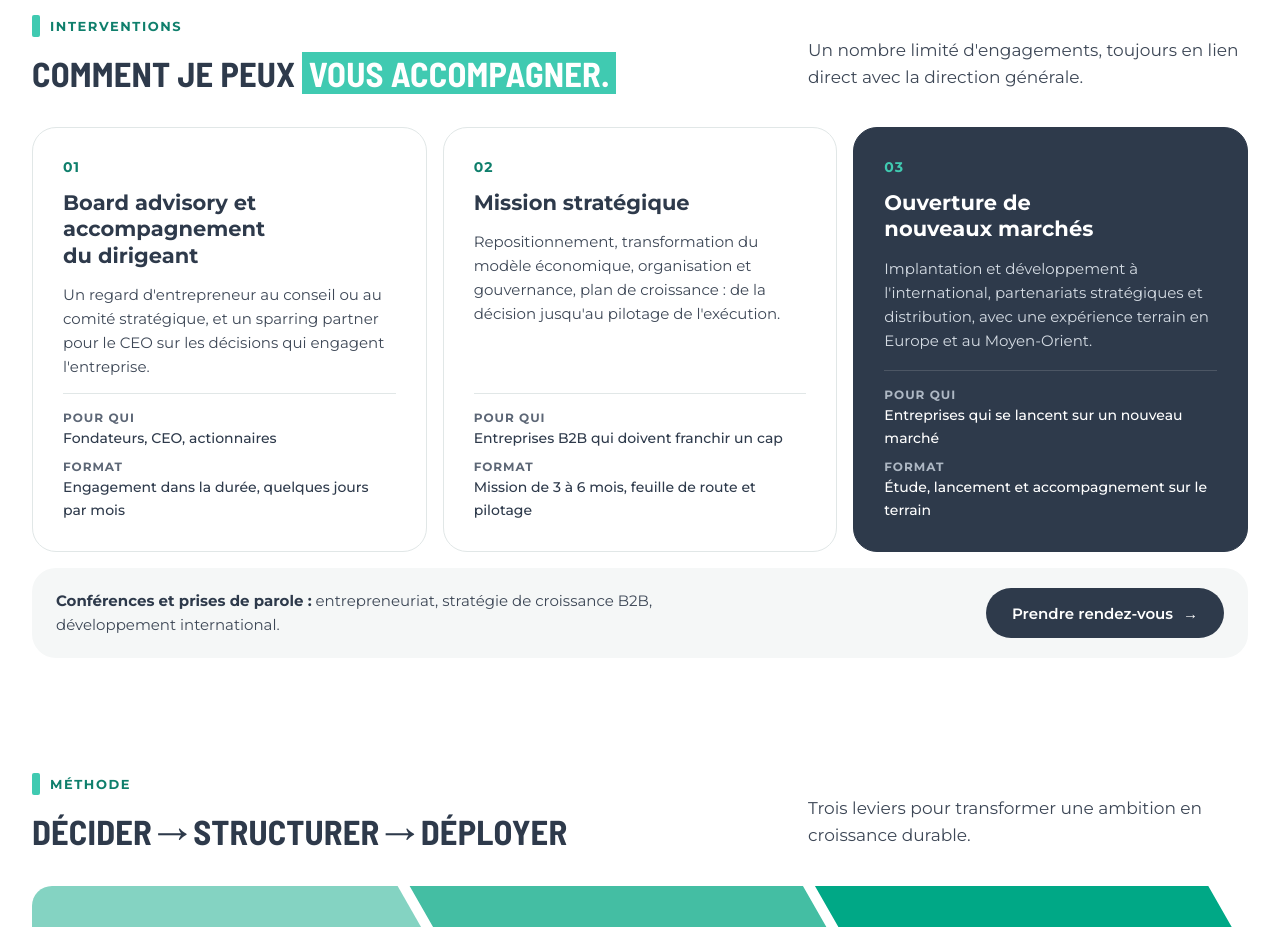
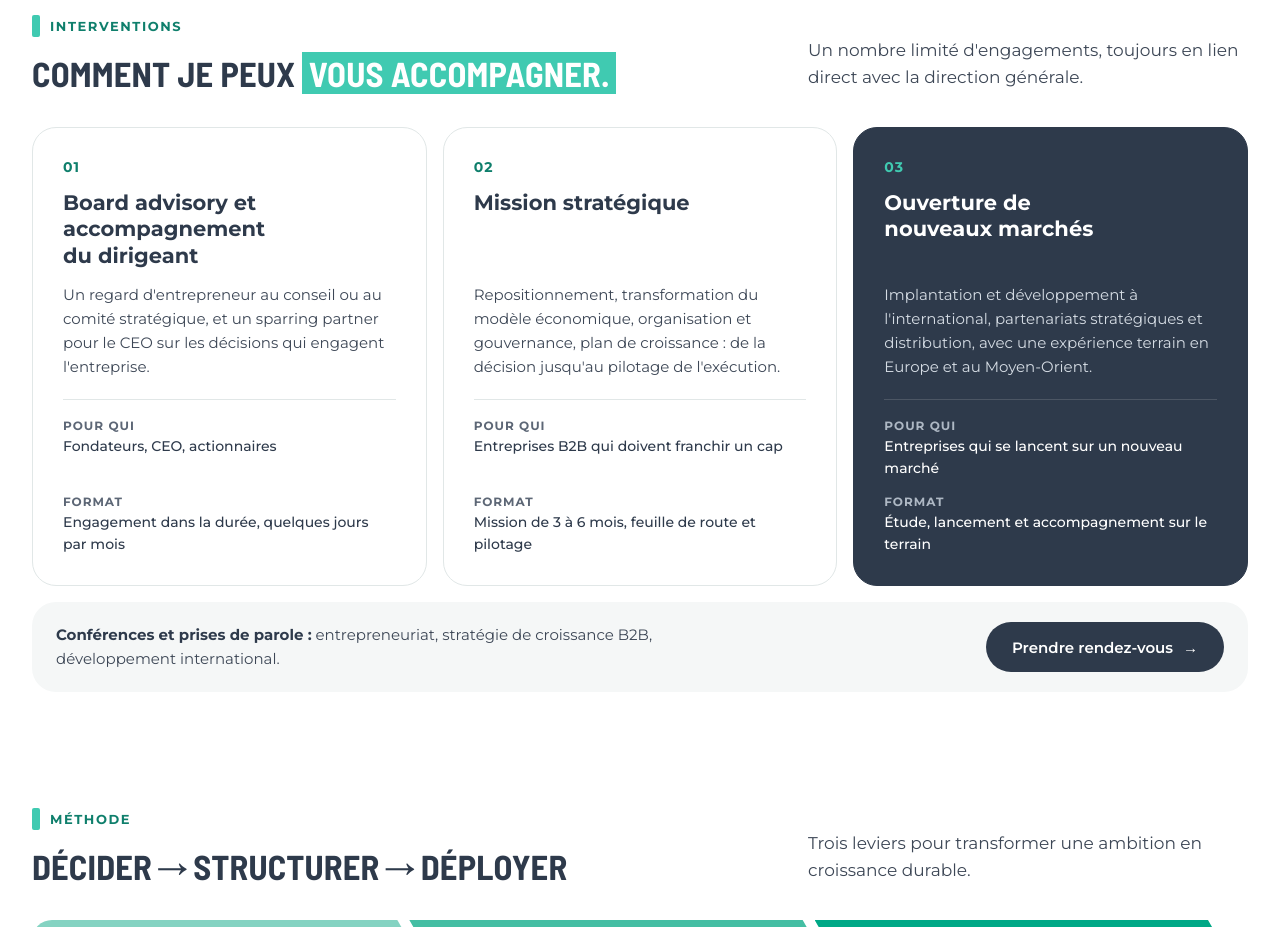
Before and after one commit to vincent947/landing-page-vincent, a plain HTML site: page index.html in a window 1280 px wide. Shown: the part 2620-3547 px from the top of the page. Drawn offline with Linux system fonts and the light colour scheme.

Commit message:
Interventions : alignement symétrique des blocs
Co-Authored-By: Claude Opus 5.5 <noreply@anthropic.com>
Claude-Session: https://claude.ai/code/session_01UStvb2Batkw89Dd7uioKPn

```diff
--- a/index.html
+++ b/index.html
@@ -155,18 +155,20 @@ body::before{background:#171F2B}
 @media (max-width:960px){.why{grid-template-columns:1fr}}
 
 .offers{display:grid;grid-template-columns:repeat(3,minmax(0,1fr));gap:16px}
-.offer{background:var(--white);border:1px solid var(--line);border-radius:var(--r-lg);padding:30px;display:flex;flex-direction:column;gap:14px}
+.offers{row-gap:0}
+.offer{background:var(--white);border:1px solid var(--line);border-radius:var(--r-lg);padding:30px;display:grid;grid-row:span 5;grid-template-rows:subgrid;row-gap:14px;align-content:start}
 .offer .o-n{font:700 14px var(--sans);letter-spacing:.08em;color:var(--teal-ink)}
 .offer h3{font:700 21px/1.25 var(--sans);color:var(--slate)}
 .offer p{font-size:15px}
-.offer dl{margin:auto 0 0;padding-top:16px;border-top:1px solid var(--line);display:flex;flex-direction:column;gap:10px}
+.offer dl{display:contents;margin:0}
+.offer dl>div:first-child{border-top:1px solid var(--line);padding-top:18px;margin-top:6px}
 .offer dt{font:700 12px var(--sans);letter-spacing:.08em;text-transform:uppercase;color:var(--muted)}
 .offer dd{margin:2px 0 0;font-size:14px;color:var(--slate);font-weight:500}
 .offer.dark{background:var(--slate);border-color:var(--slate);color:#D5DCE4}
-.offer.dark h3,.offer.dark dd{color:#fff}.offer.dark .o-n{color:var(--teal)}.offer.dark dt{color:#AEB8C4}.offer.dark dl{border-color:rgba(255,255,255,.14)}
+.offer.dark h3,.offer.dark dd{color:#fff}.offer.dark .o-n{color:var(--teal)}.offer.dark dt{color:#AEB8C4}.offer.dark dl>div:first-child{border-color:rgba(255,255,255,.14)}
 .offers-foot{margin-top:16px;background:var(--bg);border-radius:var(--r-lg);padding:20px 24px;display:flex;flex-wrap:wrap;align-items:center;justify-content:space-between;gap:16px}
 .offers-foot p{font-size:15px;max-width:64ch}.offers-foot strong{color:var(--slate)}
-@media (max-width:960px){.offers{grid-template-columns:1fr}}
+@media (max-width:960px){.offers{grid-template-columns:1fr;row-gap:16px}.offer{display:flex;flex-direction:column;grid-row:auto}}
 .flow{display:grid;grid-template-columns:repeat(3,minmax(0,1fr));gap:0}
 .chevron{position:relative;min-height:140px;display:flex;align-items:center;gap:18px;padding:24px 56px 24px 52px;color:#fff;clip-path:polygon(0 0,calc(100% - 40px) 0,100% 50%,calc(100% - 40px) 100%,0 100%,40px 50%)}
 .chevron:first-child{clip-path:polygon(0 0,calc(100% - 40px) 0,100% 50%,calc(100% - 40px) 100%,0 100%);border-radius:20px 0 0 20px;padding-left:32px}
```
